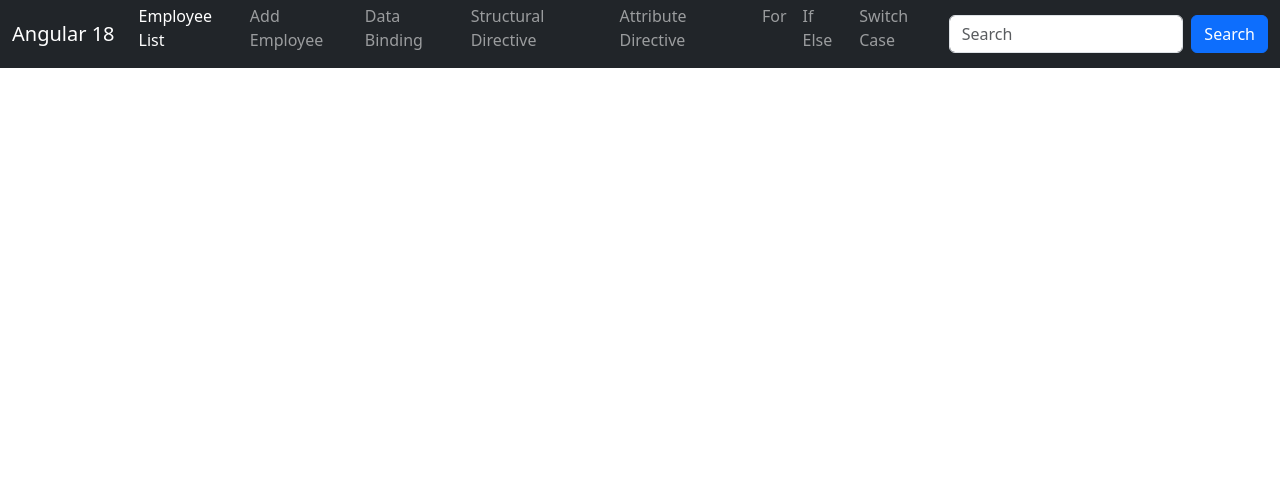
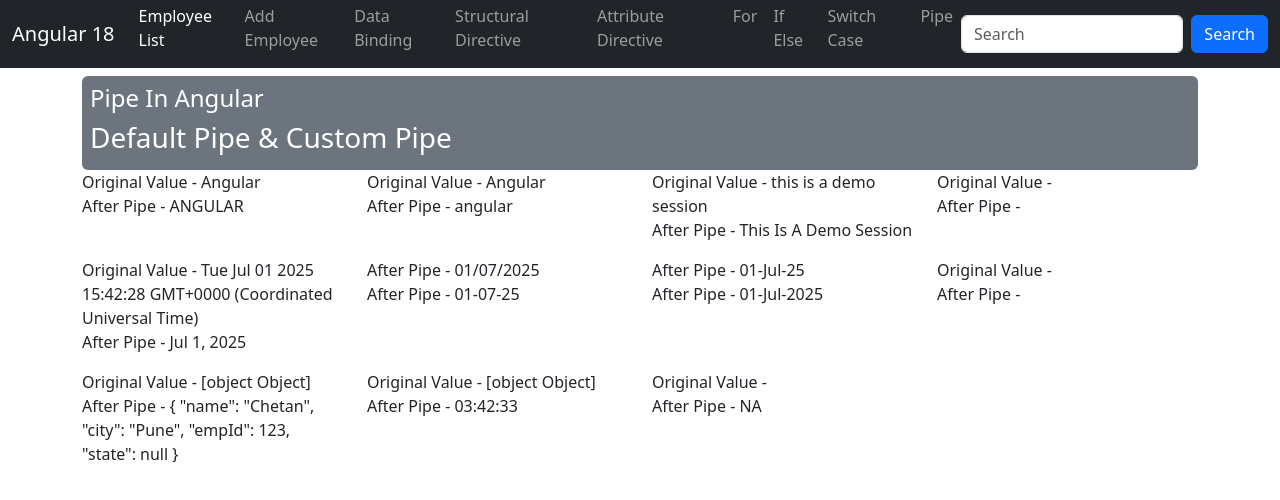
Before and after one commit to sanketbelkhede/angular_18, an Angular app: page /pipe in a window 1280 px wide. Before the commit this address led to /. Shown: the top 500 px of the page. Built offline with nearby package versions, Linux system fonts and the light colour scheme.

Commit message:
built in pipes and custom pipes

```diff
--- a/src/app/app.component.html
+++ b/src/app/app.component.html
@@ -71,6 +71,9 @@
         <li class="nav-item" style="margin-top:-12px;">
           <a class="nav-link" routerLink="switch-case">Switch Case</a>
         </li>
+        <li class="nav-item" style="margin-top:-12px;">
+          <a class="nav-link" routerLink="pipe">Pipe</a>
+        </li>
       </ul>
       <form class="d-flex">
         <input class="form-control me-2" type="text" placeholder="Search">
--- a/src/app/app.routes.ts
+++ b/src/app/app.routes.ts
@@ -7,6 +7,7 @@
 import {IfelseComponent} from "./components/controlFlow/ifelse/ifelse.component";
 import {ForComponent} from "./components/controlFlow/for/for.component";
 import {SwitchComponent} from "./components/controlFlow/switch/switch.component";
+import {PipeComponent} from "./components/pipe/pipe.component";
 
 export const routes: Routes = [
   {
@@ -40,5 +41,9 @@
   {
     path: 'switch-case',
     component: SwitchComponent
+  },
+  {
+    path: 'pipe',
+    component: PipeComponent
   }
 ];
--- /dev/null
+++ b/src/app/components/pipe/pipe.component.html
@@ -0,0 +1,68 @@
+<div class="mt-2 p-2 bg-secondary text-white rounded">
+  <h4>Pipe In Angular</h4>
+  <h3>Default Pipe & Custom Pipe</h3>
+</div>
+
+<div class="row">
+  <div class="col-3">
+    Original Value - {{firstName}}
+    <br/>
+    After Pipe - {{firstName | uppercase }}
+  </div>
+  <div class="col-3">
+    Original Value - {{firstName}}
+    <br/>
+    After Pipe - {{firstName | lowercase}}
+  </div>
+  <div class="col-3">
+    Original Value - {{sentense}}
+    <br/>
+    After Pipe - {{sentense | titlecase}}
+  </div>
+  <div class="col-3">
+    Original Value -
+    <br/>
+    After Pipe -
+  </div>
+</div>
+
+<div class="row pt-3">
+  <div class="col-3">
+    Original Value - {{currentDate}}
+    <br/>
+    After Pipe - {{currentDate | date}}
+  </div>
+  <div class="col-3">
+    After Pipe - {{currentDate | date: 'dd/MM/yyyy'}}
+    <br/>
+    After Pipe - {{currentDate | date: 'dd-MM-yy'}}
+  </div>
+  <div class="col-3">
+    After Pipe - {{currentDate | date: 'dd-MMM-yy'}}
+    <br/>
+    After Pipe - {{currentDate | date: 'dd-MMM-yyyy'}}
+  </div>
+  <div class="col-3">
+    Original Value -
+    <br/>
+    After Pipe -
+  </div>
+</div>
+
+<div class="row pt-3">
+  <div class="col-3">
+    Original Value - {{student}}
+    <br/>
+    After Pipe - {{student | json}}
+  </div>
+  <div class="col-3">
+    Original Value - {{currentTime}}
+    <br/>
+    After Pipe - {{currentTime | async | date: 'hh:mm:ss'}}
+  </div>
+  <div class="col-3">
+    Original Value - {{student.state}}
+    <br/>
+    After Pipe - {{student.state | na}}
+  </div>
+</div>
--- /dev/null
+++ b/src/app/components/pipe/pipe.component.ts
@@ -0,0 +1,49 @@
+import { Component } from '@angular/core';
+import {AsyncPipe, DatePipe, JsonPipe, LowerCasePipe, TitleCasePipe, UpperCasePipe} from "@angular/common";
+import {interval, map, Observable} from "rxjs";
+
+import { isPlatformBrowser } from '@angular/common';
+import { Inject, PLATFORM_ID } from '@angular/core';
+import {NaPipe} from "../../pipes/na.pipe";
+
+@Component({
+  selector: 'app-pipe',
+  standalone: true,
+  imports: [
+    UpperCasePipe,
+    LowerCasePipe,
+    TitleCasePipe,
+    DatePipe,
+    JsonPipe,
+    AsyncPipe,
+    NaPipe
+  ],
+  templateUrl: './pipe.component.html',
+  styleUrl: './pipe.component.css'
+})
+export class PipeComponent {
+  firstName: string = 'Angular';
+  sentense: string = 'this is a demo session';
+  currentDate: Date = new Date();
+
+  student: any = {
+    name: 'Chetan',
+    city: 'Pune',
+    empId: 123,
+    state: null,
+  }
+
+  currentTime: Observable<Date> = new Observable<Date>;
+
+  // constructor() {
+  //     this.currentTime = interval(1000).pipe(map(() => new Date()))
+  // }
+
+  // interval does not work in SSR
+  constructor(@Inject(PLATFORM_ID) private platformId: Object) {
+    if (isPlatformBrowser(this.platformId)) {
+      // client-only code like setInterval, canvas, video, etc.
+      this.currentTime = interval(1000).pipe(map(()=> new Date()))
+    }
+  }
+}
--- /dev/null
+++ b/src/app/pipes/na.pipe.ts
@@ -0,0 +1,19 @@
+import { Pipe, PipeTransform } from '@angular/core';
+
+@Pipe({
+  name: 'na',
+  standalone: true
+})
+export class NaPipe implements PipeTransform {
+
+  transform(value: unknown, ...args: unknown[]): unknown {
+    if(value != null && value != undefined && value != '') {
+      return value;
+    }else {
+      return 'NA';
+    }
+
+  }
+
+
+}
```
Also changed, not shown: src/app/components/pipe/pipe.component.css (added), 2 other files (tests, documents, lock files or other folders).
